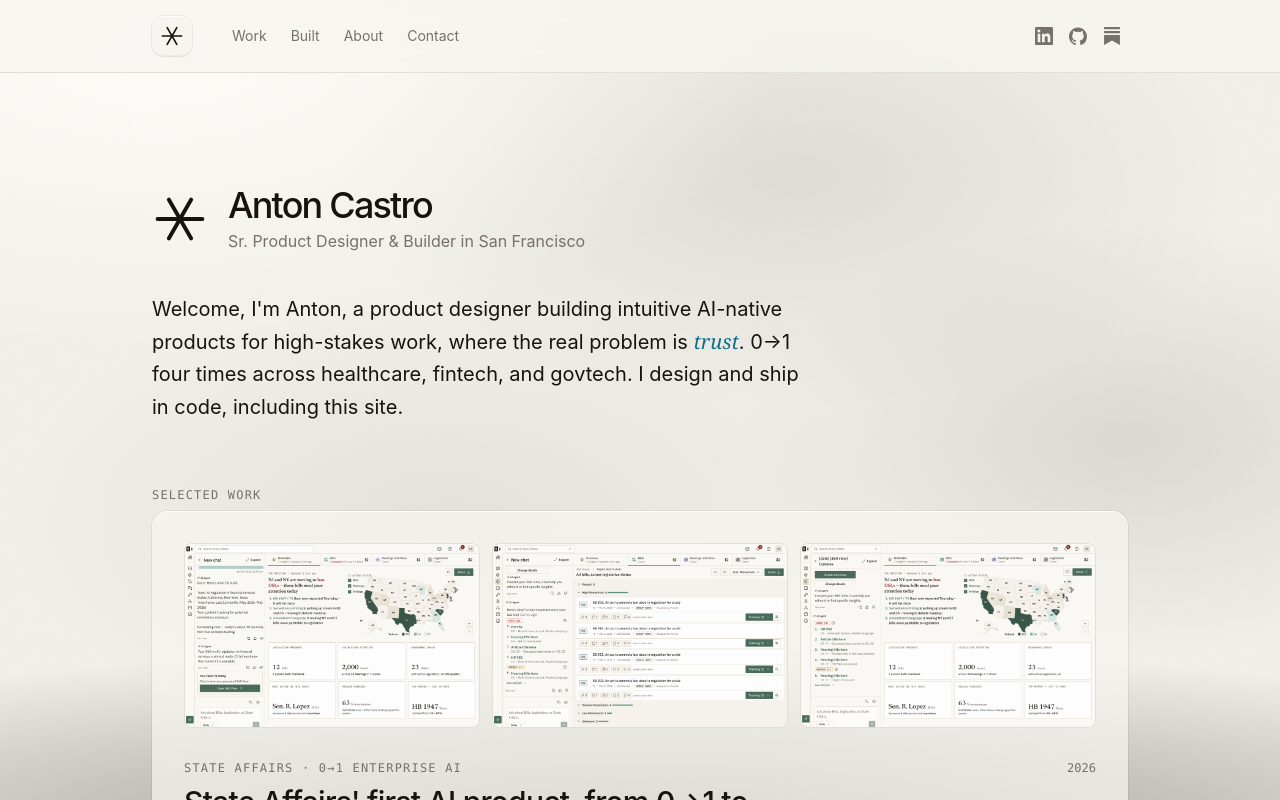
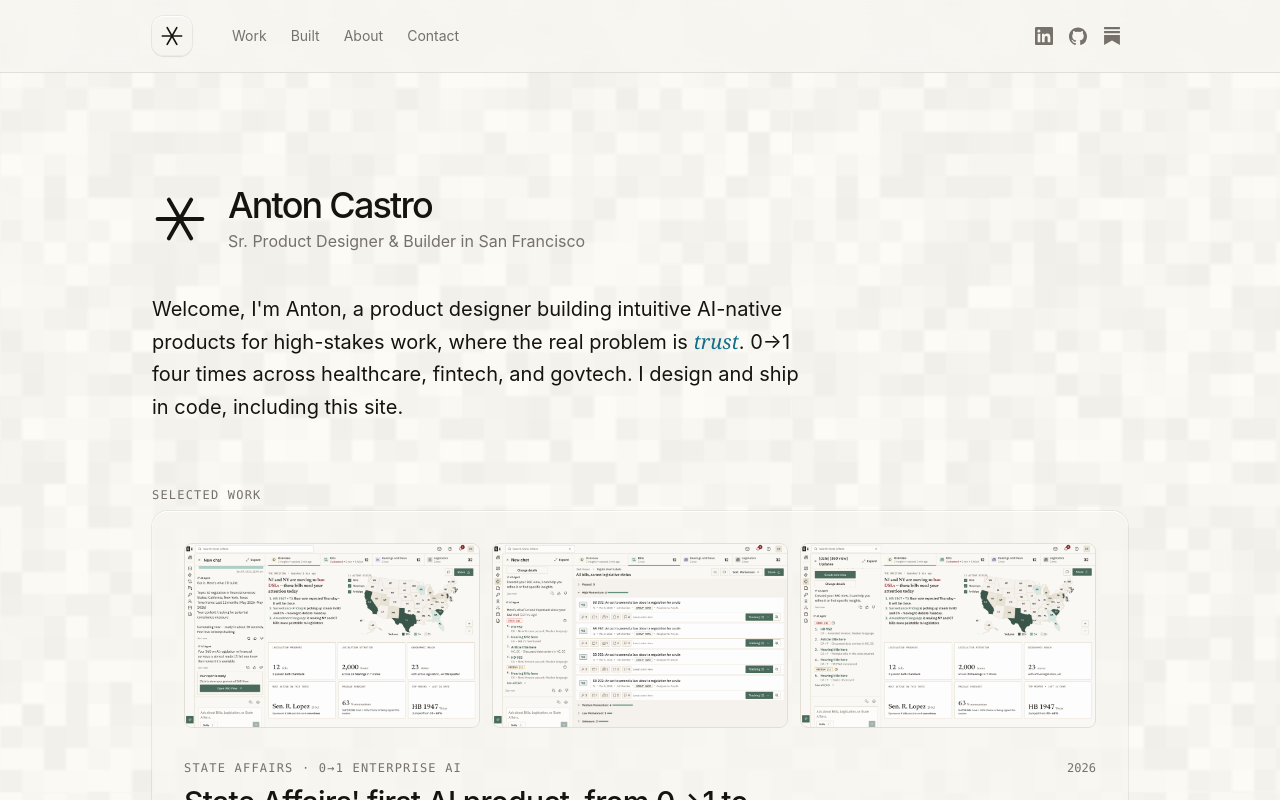
Before and after one commit to acaspx/portfolio-chops, a Next.js app: page / in a window 1280 px wide. Shown: the top 800 px of the page. Built offline with nearby package versions, Linux system fonts and the light colour scheme.

Commit message:
Background: site-wide subtle square texture surface; remove footer asterisk field

```diff
--- a/app/globals.css
+++ b/app/globals.css
@@ -77,6 +77,13 @@ body {
 html.asterisk-cursor,
 html.asterisk-cursor * {
   cursor: none !important;
+}
+
+/* Site-wide surface: paper tone with a subtle square mosaic, one clean plane */
+.bg-surface {
+  background-color: var(--color-paper);
+  background-image: url("/bg-squares.png");
+  background-repeat: repeat;
 }
 
 /* Landing backdrop: soft cloudy gradient + subtle grain (CSS/SVG only) */
--- a/app/layout.tsx
+++ b/app/layout.tsx
@@ -25,6 +25,8 @@ export default function RootLayout({
   return (
     <html lang="en">
       <body className="min-h-screen flex flex-col">
+        {/* One clean textured surface behind the whole site */}
+        <div aria-hidden className="bg-surface fixed inset-0 -z-10" />
         <a
           href="#main"
           className="sr-only focus:not-sr-only focus:fixed focus:top-3 focus:left-3 focus:z-50 focus:bg-ink focus:text-paper focus:px-4 focus:py-2 focus:rounded"
--- a/app/page.tsx
+++ b/app/page.tsx
@@ -66,8 +66,6 @@ const works: Work[] = [
 export default function Home() {
   return (
     <>
-      {/* Soft gradient + grain backdrop, landing only */}
-      <div aria-hidden className="bg-landing pointer-events-none fixed inset-0 -z-10" />
       <Hero />
 
       <section id="work" aria-label="Selected work" className="mx-auto max-w-5xl px-6 pb-24">
--- a/components/Footer.tsx
+++ b/components/Footer.tsx
@@ -1,14 +1,10 @@
-import DotGrid from "@/components/DotGrid";
 import SocialLinks from "@/components/SocialLinks";
 
 export default function Footer() {
   return (
-    <footer className="relative overflow-hidden border-t border-line">
-      {/* Interactive asterisk field */}
-      <DotGrid className="absolute inset-0 h-full w-full" />
-
-      <div className="pointer-events-none relative mx-auto flex max-w-5xl flex-col gap-4 px-6 py-16 sm:flex-row sm:items-center sm:justify-between">
-        <p className="pointer-events-auto font-mono text-xs text-muted">
+    <footer className="border-t border-line">
+      <div className="mx-auto flex max-w-5xl flex-col gap-4 px-6 py-16 sm:flex-row sm:items-center sm:justify-between">
+        <p className="font-mono text-xs text-muted">
           © {new Date().getFullYear()} Anton Castro · designed & built by me,{" "}
           <a
             href="https://github.com/acaspx/portfolio-chops"
@@ -20,7 +16,7 @@ export default function Footer() {
           </a>
           .
         </p>
-        <SocialLinks className="pointer-events-auto flex items-center gap-3" />
+        <SocialLinks className="flex items-center gap-3" />
       </div>
     </footer>
   );
```
Also changed, not shown: public/bg-squares.png (added), 1 other file (tests, documents, lock files or other folders).
